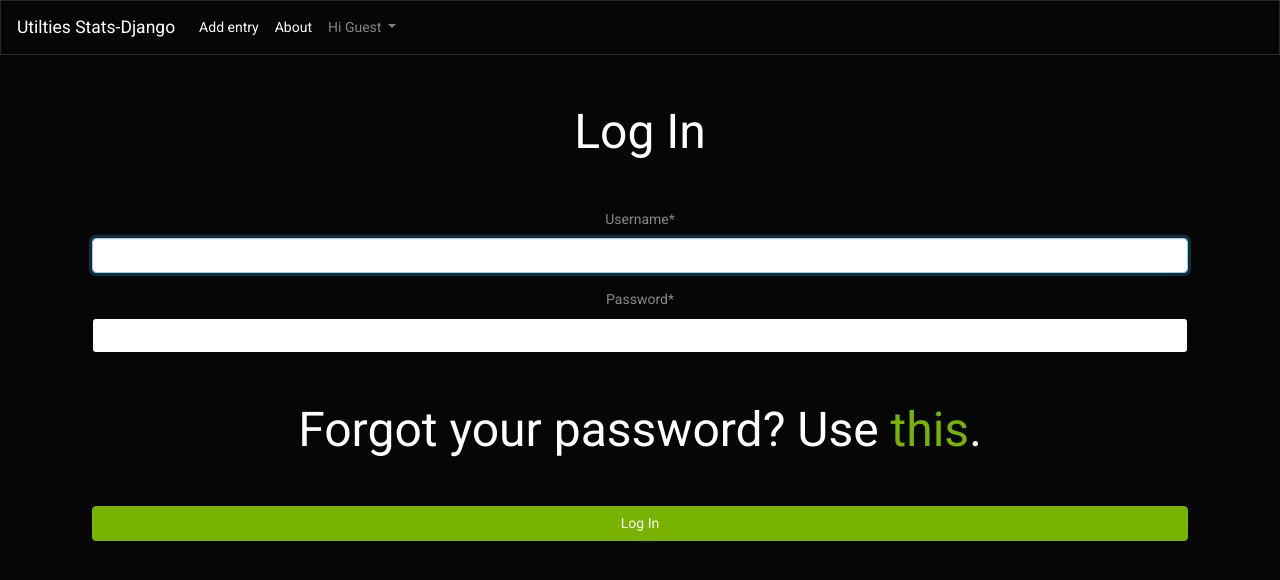
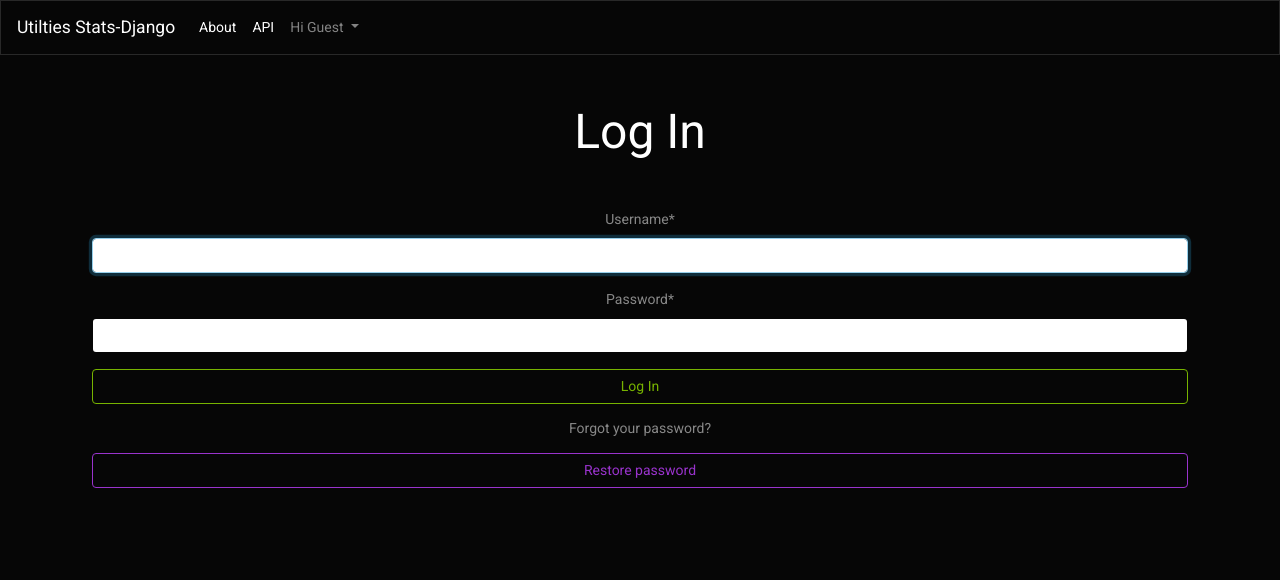
Before and after one commit to TheSuperiorStanislav/practice-django-utilities_stats, a Django app: page /users/login/ in a window 1280 px wide. Shown: the top 580 px of the page. Run offline with Django 3.2, Linux system fonts and the light colour scheme; parts of the project's set-up code (start-up, migrations or seed data) failed here and were passed over; some libraries are stand-ins or nearby versions.

Commit message:
add about page and small layout tweaks

```diff
--- a/templates/base.html
+++ b/templates/base.html
@@ -9,6 +9,7 @@
     <meta http-equiv="X-UA-Compatible" content="ie=edge">
     <meta name="theme-color" content="#222" />
     <link href="{% static 'css/bootstrap.min.css' %}" rel="stylesheet">
+    <link rel="stylesheet" href="https://cdnjs.cloudflare.com/ajax/libs/font-awesome/4.7.0/css/font-awesome.min.css">
     <script src="https://code.jquery.com/jquery-3.3.1.slim.min.js" integrity="sha384-q8i/X+965DzO0rT7abK41JStQIAqVgRVzpbzo5smXKp4YfRvH+8abtTE1Pi6jizo" crossorigin="anonymous"></script>
     <style>
         .form-header{
@@ -33,10 +34,10 @@
         <div class="collapse navbar-collapse" id="collapsibleNavbar">
             <ul class="navbar-nav">
                 <li class="nav-item active">
-                    <a class="nav-link" href="{% url 'utilities:create' %}">Add entry</a>
+                    <a class="nav-link" href="{% url 'about' %}">About</a>
                 </li>
                 <li class="nav-item active">
-                    <a class="nav-link" href="#">About</a>
+                    <a class="nav-link" href="{% url 'api-root' %}">API</a>
                 </li>
                 {% if user.is_authenticated %}
                     <li class="nav-item active dropdown">
@@ -46,6 +47,9 @@
                         <div class="dropdown-menu">
                             <a class="dropdown-item" href="{% url 'users:detail' user.username %}">
                                 View account
+                            </a>
+                            <a class="dropdown-item" href="{% url 'utilities:create' %}">
+                                Add entry
                             </a>
                             <a class="dropdown-item" href="{% url 'utilities:list' %}">
                                 View all data
--- a/templates/users/registration/login.html
+++ b/templates/users/registration/login.html
@@ -10,8 +10,13 @@
   <form method="post">
     {% csrf_token %}
     {{ form|crispy }}
-    <h2 class="form-header">Forgot your password? Use <a class="text-success" href="{% url 'password_reset' %}">this</a>.</h2>
-    <button  class="btn btn-success btn-block" type="submit">Log In</button>
+    <button  class="btn btn-outline-success btn-block" type="submit">Log In</button>
+
+    <p class="form-header">Forgot your password?</p>
+    <a class="btn btn-outline-info btn-block" href="{% url 'password_reset' %}">
+      Restore password
+    </a>
+
   </form>
 </div>
 {% endblock content %}
--- a/templates/users/registration/password_change_form.html
+++ b/templates/users/registration/password_change_form.html
@@ -13,7 +13,7 @@
     <form method="POST">
         {% csrf_token %}
         {{ form|crispy }}
-        <input class="btn btn-success" type="submit" value="Change my password">
+        <input class="btn btn-outline-success btn-block" type="submit" value="Change my password">
     </form>
 </div>
 {% endblock content %}
--- a/templates/users/registration/password_reset_form.html
+++ b/templates/users/registration/password_reset_form.html
@@ -16,7 +16,7 @@
     <form method="POST">
         {% csrf_token %}
         {{ form|crispy }}
-        <input class="btn btn-success" type="submit" value="Change my password">
+        <input class="btn btn-outline-success btn-block" type="submit" value="Change my password">
     </form>
 </div>
 {% endblock content %}
--- a/templates/users/signup.html
+++ b/templates/users/signup.html
@@ -10,7 +10,7 @@
     <form method="post">
       {% csrf_token %}
       {{ form|crispy }}
-      <button  class="btn btn-success btn-block" type="submit">Sign Up</button>
+      <button  class="btn btn-outline-success btn-block" type="submit">Sign Up</button>
     </form>
 </div>
 {% endblock content %}
--- a/templates/users/user_edit.html
+++ b/templates/users/user_edit.html
@@ -10,7 +10,7 @@
   <form method="post">
     {% csrf_token %}
     {{ form|crispy }}
-    <button  class="btn btn-success btn-block" type="submit">Save</button>
+    <button  class="btn btn-outline-success btn-block" type="submit">Save</button>
   </form>
 </div>
 {% endblock content %}
--- a/templates/utilities/utilities_edit.html
+++ b/templates/utilities/utilities_edit.html
@@ -12,7 +12,7 @@
   <form method="post">
     {% csrf_token %}
     {{ form|crispy }}
-    <button  class="btn btn-success btn-block" type="submit">Save</button>
+    <button  class="btn btn-outline-success btn-block" type="submit">Save</button>
   </form>
 </div>
 {% endblock content %}
--- a/utilities_stats/urls.py
+++ b/utilities_stats/urls.py
@@ -15,6 +15,7 @@ Including another URLconf
 """
 from django.contrib import admin
 from django.urls import path, include
+from django.views.generic import TemplateView
 
 from rest_framework import routers
 
@@ -26,16 +27,20 @@ router = routers.DefaultRouter()
 router.register(r'users', UserViewSet)
 router.register(r'utilities', UtilitiesViewSet)
 
-
 urlpatterns = [
     path('admin/', admin.site.urls),
     path('users/', include('django.contrib.auth.urls')),
     path('users/', include('users.urls')),
     path('utilities/', include('utilities.urls')),
     path('', HomeView.as_view(), name='home'),
+    path(
+        'about/',
+        TemplateView.as_view(template_name='about.html'),
+        name='about'
+    ),
     path('api/', include(router.urls)),
     path(
         'api/auth/',
-        include('rest_framework.urls', namespace='rest_framework')
+        include('rest_framework.urls', namespace='rest_framework'),
     ),
 ]
```
Also changed, not shown: templates/about.html (added, +23 -0 lines), templates/utilities/utilities_list.html (+8 -7 lines).
